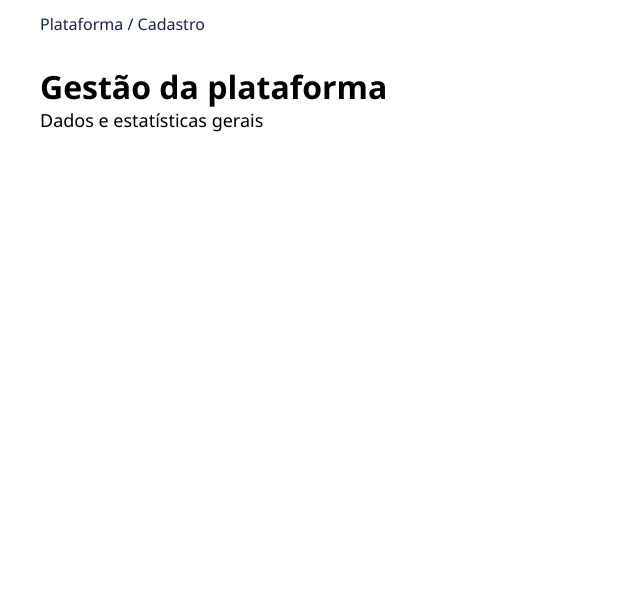
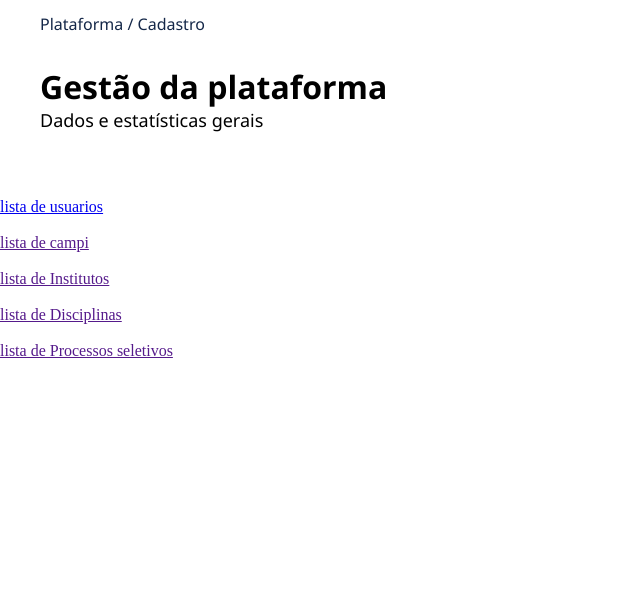
Before and after one commit to Jvictor-7/Treinando-FrontDesign, a PHP site: page /Views/cadastro.php in a window 1280 px wide. Shown: the part 172-772 px from the top of the page, without its empty margins (0-640 px from the left). Run offline with PHP 8.4, Linux system fonts and the light colour scheme.

Commit message:
Update cadastro.php

```diff
--- a/Views/cadastro.php
+++ b/Views/cadastro.php
@@ -56,6 +56,19 @@
 			<h2 id="subtitle_pag">Dados e estatísticas gerais</h2>
 		</div>
 
+		<div>
+			</br></br>
+			<a href="?x=57">lista de usuarios</a>
+			</br></br>
+			<a href="">lista de campi</a>
+			</br></br>
+			<a href="">lista de Institutos</a>
+			</br></br>
+			<a href="">lista de Disciplinas</a>
+			</br></br>
+			<a href="">lista de Processos seletivos</a>
+		</div>
+
     </div>
     <!-- //CENTER -->
 
```
